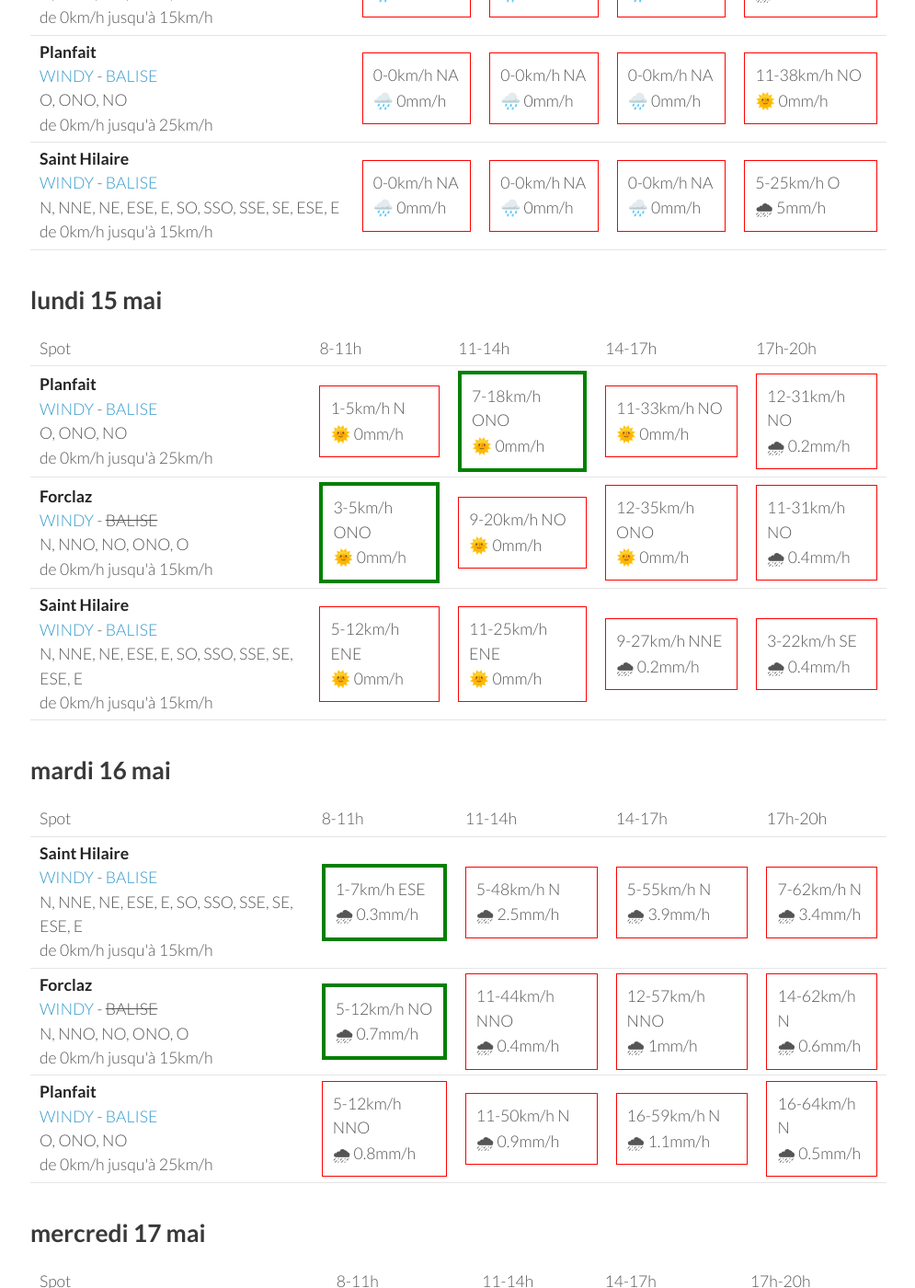
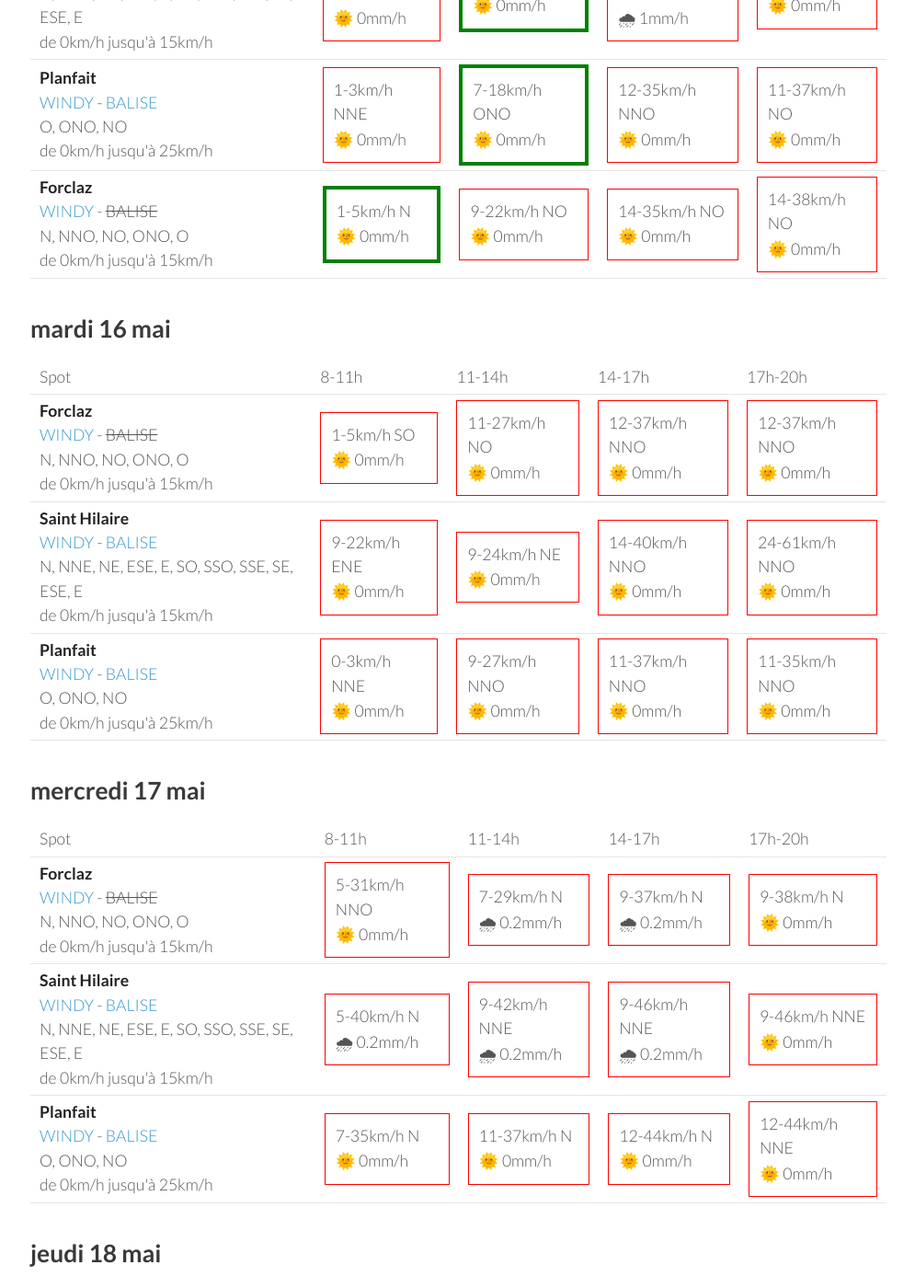
Before and after one commit to parapente-dans-le-nord/parapente-dans-le-nord.github.io, a Jekyll site: the page built from alpes_nord.markdown, in a window 1280 px wide and 1400 px high, scrolled down 445 px. Shown: the whole window at 92% size, without its empty margins (25-1020 px from the left). Built offline with Jekyll 4.4.1, drawn with Linux system fonts in a browser that asks for light colours; some of the changed text lies outside the part shown.

Commit message:
update index.markdown

```diff
--- a/alpes_nord.markdown
+++ b/alpes_nord.markdown
@@ -7,51 +7,8 @@ title:  "Tous les spots"
 {: .links}
 
 # Prevision Windy, modèle Arome
-page mise à jour le dimanche 14 mai 22:26
+page mise à jour le lundi 15 mai 06:26
 
-## dimanche 14 mai
-
-{::nomarkdown}
-<table>
-  <tbody>
-    <tr>
-      <td>Spot</td>
-      <td>8-11h</td>
-      <td>11-14h</td>
-      <td>14-17h</td>
-      <td>17h-20h</td>
-    </tr>
-<tr>
-        <td><strong>Forclaz</strong><br><a href="https://windy.com/45.814/6.247?45.375,6.246,8,m:eVwaglz">WINDY</a> - <span class="no-balise"> BALISE </span><br> <span class="vent-favorable">N, NNO, NO, ONO, O</span><br><span class="force-vent">de 0km/h jusqu'à 15km/h</span> </td>
-
-            <td><div class="not-flyable"><p>0-0km/h NA</p><p>🌧️ 0mm/h</p></div></td>
-            <td><div class="not-flyable"><p>0-0km/h NA</p><p>🌧️ 0mm/h</p></div></td>
-            <td><div class="not-flyable"><p>0-0km/h NA</p><p>🌧️ 0mm/h</p></div></td>
-            <td><div class="not-flyable"><p>9-27km/h NNO</p><p>🌧 1.5mm/h</p></div></td>
-
-    </tr>
-<tr>
-        <td><strong>Planfait</strong><br><a href="https://windy.com/45.853/6.223?45.415,6.223,8">WINDY</a> - <span class=""><a href="https://www.openwindmap.org/PP496">BALISE</a> </span><br> <span class="vent-favorable">O, ONO, NO</span><br><span class="force-vent">de 0km/h jusqu'à 25km/h</span> </td>
-
-            <td><div class="not-flyable"><p>0-0km/h NA</p><p>🌧️ 0mm/h</p></div></td>
-            <td><div class="not-flyable"><p>0-0km/h NA</p><p>🌧️ 0mm/h</p></div></td>
-            <td><div class="not-flyable"><p>0-0km/h NA</p><p>🌧️ 0mm/h</p></div></td>
-            <td><div class="not-flyable"><p>11-38km/h NO</p><p>🌞 0mm/h</p></div></td>
-
-    </tr>
-<tr>
-        <td><strong>Saint Hilaire</strong><br><a href="https://windy.com/45.307/5.888?45.087,5.889,9,m:eUFagkX">WINDY</a> - <span class=""><a href="http://www.balisemeteo.com/balise.php?idBalise=61">BALISE</a> </span><br> <span class="vent-favorable">N, NNE, NE, ESE, E, SO, SSO, SSE, SE, ESE, E</span><br><span class="force-vent">de 0km/h jusqu'à 15km/h</span> </td>
-
-            <td><div class="not-flyable"><p>0-0km/h NA</p><p>🌧️ 0mm/h</p></div></td>
-            <td><div class="not-flyable"><p>0-0km/h NA</p><p>🌧️ 0mm/h</p></div></td>
-            <td><div class="not-flyable"><p>0-0km/h NA</p><p>🌧️ 0mm/h</p></div></td>
-            <td><div class="not-flyable"><p>5-25km/h O</p><p>🌧 5mm/h</p></div></td>
-
-    </tr>
-
-</tbody>
-</table>
-{:/}
 ## lundi 15 mai
 
 {::nomarkdown}
@@ -65,32 +22,32 @@ page mise à jour le dimanche 14 mai 22:26
       <td>17h-20h</td>
     </tr>
 <tr>
+        <td><strong>Saint Hilaire</strong><br><a href="https://windy.com/45.307/5.888?45.087,5.889,9,m:eUFagkX">WINDY</a> - <span class=""><a href="http://www.balisemeteo.com/balise.php?idBalise=61">BALISE</a> </span><br> <span class="vent-favorable">N, NNE, NE, ESE, E, SO, SSO, SSE, SE, ESE, E</span><br><span class="force-vent">de 0km/h jusqu'à 15km/h</span> </td>
+
+            <td><div class="not-flyable"><p>5-14km/h ENE</p><p>🌞 0mm/h</p></div></td>
+            <td><div class="flyable"><p>5-12km/h NE</p><p>🌞 0mm/h</p></div></td>
+            <td><div class="not-flyable"><p>11-29km/h ENE</p><p>🌧 1mm/h</p></div></td>
+            <td><div class="not-flyable"><p>5-33km/h N</p><p>🌞 0mm/h</p></div></td>
+
+
+    </tr>
+<tr>
         <td><strong>Planfait</strong><br><a href="https://windy.com/45.853/6.223?45.415,6.223,8">WINDY</a> - <span class=""><a href="https://www.openwindmap.org/PP496">BALISE</a> </span><br> <span class="vent-favorable">O, ONO, NO</span><br><span class="force-vent">de 0km/h jusqu'à 25km/h</span> </td>
 
-            <td><div class="not-flyable"><p>1-5km/h N</p><p>🌞 0mm/h</p></div></td>
+            <td><div class="not-flyable"><p>1-3km/h NNE</p><p>🌞 0mm/h</p></div></td>
             <td><div class="flyable"><p>7-18km/h ONO</p><p>🌞 0mm/h</p></div></td>
-            <td><div class="not-flyable"><p>11-33km/h NO</p><p>🌞 0mm/h</p></div></td>
-            <td><div class="not-flyable"><p>12-31km/h NO</p><p>🌧 0.2mm/h</p></div></td>
+            <td><div class="not-flyable"><p>12-35km/h NNO</p><p>🌞 0mm/h</p></div></td>
+            <td><div class="not-flyable"><p>11-37km/h NO</p><p>🌞 0mm/h</p></div></td>
 
 
     </tr>
 <tr>
         <td><strong>Forclaz</strong><br><a href="https://windy.com/45.814/6.247?45.375,6.246,8,m:eVwaglz">WINDY</a> - <span class="no-balise"> BALISE </span><br> <span class="vent-favorable">N, NNO, NO, ONO, O</span><br><span class="force-vent">de 0km/h jusqu'à 15km/h</span> </td>
 
-            <td><div class="flyable"><p>3-5km/h ONO</p><p>🌞 0mm/h</p></div></td>
-            <td><div class="not-flyable"><p>9-20km/h NO</p><p>🌞 0mm/h</p></div></td>
-            <td><div class="not-flyable"><p>12-35km/h ONO</p><p>🌞 0mm/h</p></div></td>
-            <td><div class="not-flyable"><p>11-31km/h NO</p><p>🌧 0.4mm/h</p></div></td>
-
-
-    </tr>
-<tr>
-        <td><strong>Saint Hilaire</strong><br><a href="https://windy.com/45.307/5.888?45.087,5.889,9,m:eUFagkX">WINDY</a> - <span class=""><a href="http://www.balisemeteo.com/balise.php?idBalise=61">BALISE</a> </span><br> <span class="vent-favorable">N, NNE, NE, ESE, E, SO, SSO, SSE, SE, ESE, E</span><br><span class="force-vent">de 0km/h jusqu'à 15km/h</span> </td>
-
-            <td><div class="not-flyable"><p>5-12km/h ENE</p><p>🌞 0mm/h</p></div></td>
-            <td><div class="not-flyable"><p>11-25km/h ENE</p><p>🌞 0mm/h</p></div></td>
-            <td><div class="not-flyable"><p>9-27km/h NNE</p><p>🌧 0.2mm/h</p></div></td>
-            <td><div class="not-flyable"><p>3-22km/h SE</p><p>🌧 0.4mm/h</p></div></td>
+            <td><div class="flyable"><p>1-5km/h N</p><p>🌞 0mm/h</p></div></td>
+            <td><div class="not-flyable"><p>9-22km/h NO</p><p>🌞 0mm/h</p></div></td>
+            <td><div class="not-flyable"><p>14-35km/h NO</p><p>🌞 0mm/h</p></div></td>
+            <td><div class="not-flyable"><p>14-38km/h NO</p><p>🌞 0mm/h</p></div></td>
 
 
     </tr>
@@ -111,32 +68,32 @@ page mise à jour le dimanche 14 mai 22:26
       <td>17h-20h</td>
     </tr>
 <tr>
-        <td><strong>Saint Hilaire</strong><br><a href="https://windy.com/45.307/5.888?45.087,5.889,9,m:eUFagkX">WINDY</a> - <span class=""><a href="http://www.balisemeteo.com/balise.php?idBalise=61">BALISE</a> </span><br> <span class="vent-favorable">N, NNE, NE, ESE, E, SO, SSO, SSE, SE, ESE, E</span><br><span class="force-vent">de 0km/h jusqu'à 15km/h</span> </td>
+        <td><strong>Forclaz</strong><br><a href="https://windy.com/45.814/6.247?45.375,6.246,8,m:eVwaglz">WINDY</a> - <span class="no-balise"> BALISE </span><br> <span class="vent-favorable">N, NNO, NO, ONO, O</span><br><span class="force-vent">de 0km/h jusqu'à 15km/h</span> </td>
 
-            <td><div class="flyable"><p>1-7km/h ESE</p><p>🌧 0.3mm/h</p></div></td>
-            <td><div class="not-flyable"><p>5-48km/h N</p><p>🌧 2.5mm/h</p></div></td>
-            <td><div class="not-flyable"><p>5-55km/h N</p><p>🌧 3.9mm/h</p></div></td>
-            <td><div class="not-flyable"><p>7-62km/h N</p><p>🌧 3.4mm/h</p></div></td>
+            <td><div class="not-flyable"><p>1-5km/h SO</p><p>🌞 0mm/h</p></div></td>
+            <td><div class="not-flyable"><p>11-27km/h NO</p><p>🌞 0mm/h</p></div></td>
+            <td><div class="not-flyable"><p>12-37km/h NNO</p><p>🌞 0mm/h</p></div></td>
+            <td><div class="not-flyable"><p>12-37km/h NNO</p><p>🌞 0mm/h</p></div></td>
 
 
     </tr>
 <tr>
-        <td><strong>Forclaz</strong><br><a href="https://windy.com/45.814/6.247?45.375,6.246,8,m:eVwaglz">WINDY</a> - <span class="no-balise"> BALISE </span><br> <span class="vent-favorable">N, NNO, NO, ONO, O</span><br><span class="force-vent">de 0km/h jusqu'à 15km/h</span> </td>
+        <td><strong>Saint Hilaire</strong><br><a href="https://windy.com/45.307/5.888?45.087,5.889,9,m:eUFagkX">WINDY</a> - <span class=""><a href="http://www.balisemeteo.com/balise.php?idBalise=61">BALISE</a> </span><br> <span class="vent-favorable">N, NNE, NE, ESE, E, SO, SSO, SSE, SE, ESE, E</span><br><span class="force-vent">de 0km/h jusqu'à 15km/h</span> </td>
 
-            <td><div class="flyable"><p>5-12km/h NO</p><p>🌧 0.7mm/h</p></div></td>
-            <td><div class="not-flyable"><p>11-44km/h NNO</p><p>🌧 0.4mm/h</p></div></td>
-            <td><div class="not-flyable"><p>12-57km/h NNO</p><p>🌧 1mm/h</p></div></td>
-            <td><div class="not-flyable"><p>14-62km/h N</p><p>🌧 0.6mm/h</p></div></td>
+            <td><div class="not-flyable"><p>9-22km/h ENE</p><p>🌞 0mm/h</p></div></td>
+            <td><div class="not-flyable"><p>9-24km/h NE</p><p>🌞 0mm/h</p></div></td>
+            <td><div class="not-flyable"><p>14-40km/h NNO</p><p>🌞 0mm/h</p></div></td>
+            <td><div class="not-flyable"><p>24-61km/h NNO</p><p>🌞 0mm/h</p></div></td>
 
 
     </tr>
 <tr>
         <td><strong>Planfait</strong><br><a href="https://windy.com/45.853/6.223?45.415,6.223,8">WINDY</a> - <span class=""><a href="https://www.openwindmap.org/PP496">BALISE</a> </span><br> <span class="vent-favorable">O, ONO, NO</span><br><span class="force-vent">de 0km/h jusqu'à 25km/h</span> </td>
 
-            <td><div class="not-flyable"><p>5-12km/h NNO</p><p>🌧 0.8mm/h</p></div></td>
-            <td><div class="not-flyable"><p>11-50km/h N</p><p>🌧 0.9mm/h</p></div></td>
-            <td><div class="not-flyable"><p>16-59km/h N</p><p>🌧 1.1mm/h</p></div></td>
-            <td><div class="not-flyable"><p>16-64km/h N</p><p>🌧 0.5mm/h</p></div></td>
+            <td><div class="not-flyable"><p>0-3km/h NNE</p><p>🌞 0mm/h</p></div></td>
+            <td><div class="not-flyable"><p>9-27km/h NNO</p><p>🌞 0mm/h</p></div></td>
+            <td><div class="not-flyable"><p>11-37km/h NNO</p><p>🌞 0mm/h</p></div></td>
+            <td><div class="not-flyable"><p>11-35km/h NNO</p><p>🌞 0mm/h</p></div></td>
 
 
     </tr>
@@ -157,32 +114,32 @@ page mise à jour le dimanche 14 mai 22:26
       <td>17h-20h</td>
     </tr>
 <tr>
-        <td><strong>Saint Hilaire</strong><br><a href="https://windy.com/45.307/5.888?45.087,5.889,9,m:eUFagkX">WINDY</a> - <span class=""><a href="http://www.balisemeteo.com/balise.php?idBalise=61">BALISE</a> </span><br> <span class="vent-favorable">N, NNE, NE, ESE, E, SO, SSO, SSE, SE, ESE, E</span><br><span class="force-vent">de 0km/h jusqu'à 15km/h</span> </td>
+        <td><strong>Forclaz</strong><br><a href="https://windy.com/45.814/6.247?45.375,6.246,8,m:eVwaglz">WINDY</a> - <span class="no-balise"> BALISE </span><br> <span class="vent-favorable">N, NNO, NO, ONO, O</span><br><span class="force-vent">de 0km/h jusqu'à 15km/h</span> </td>
 
-            <td><div class="not-flyable"><p>5-33km/h N</p><p>🌧 0.2mm/h</p></div></td>
-            <td><div class="not-flyable"><p>9-40km/h N</p><p>🌧 0.2mm/h</p></div></td>
-            <td><div class="not-flyable"><p>9-42km/h NNE</p><p>🌧 0.4mm/h</p></div></td>
-            <td><div class="not-flyable"><p>9-44km/h NNE</p><p>🌧 0.3mm/h</p></div></td>
+            <td><div class="not-flyable"><p>5-31km/h NNO</p><p>🌞 0mm/h</p></div></td>
+            <td><div class="not-flyable"><p>7-29km/h N</p><p>🌧 0.2mm/h</p></div></td>
+            <td><div class="not-flyable"><p>9-37km/h N</p><p>🌧 0.2mm/h</p></div></td>
+            <td><div class="not-flyable"><p>9-38km/h N</p><p>🌞 0mm/h</p></div></td>
 
 
     </tr>
 <tr>
-        <td><strong>Forclaz</strong><br><a href="https://windy.com/45.814/6.247?45.375,6.246,8,m:eVwaglz">WINDY</a> - <span class="no-balise"> BALISE </span><br> <span class="vent-favorable">N, NNO, NO, ONO, O</span><br><span class="force-vent">de 0km/h jusqu'à 15km/h</span> </td>
+        <td><strong>Saint Hilaire</strong><br><a href="https://windy.com/45.307/5.888?45.087,5.889,9,m:eUFagkX">WINDY</a> - <span class=""><a href="http://www.balisemeteo.com/balise.php?idBalise=61">BALISE</a> </span><br> <span class="vent-favorable">N, NNE, NE, ESE, E, SO, SSO, SSE, SE, ESE, E</span><br><span class="force-vent">de 0km/h jusqu'à 15km/h</span> </td>
 
-            <td><div class="not-flyable"><p>5-25km/h NNO</p><p>🌞 0mm/h</p></div></td>
-            <td><div class="not-flyable"><p>5-25km/h N</p><p>🌞 0mm/h</p></div></td>
-            <td><div class="not-flyable"><p>9-37km/h NNO</p><p>🌞 0mm/h</p></div></td>
-            <td><div class="not-flyable"><p>9-38km/h NNO</p><p>🌞 0mm/h</p></div></td>
+            <td><div class="not-flyable"><p>5-40km/h N</p><p>🌧 0.2mm/h</p></div></td>
+            <td><div class="not-flyable"><p>9-42km/h NNE</p><p>🌧 0.2mm/h</p></div></td>
+            <td><div class="not-flyable"><p>9-46km/h NNE</p><p>🌧 0.2mm/h</p></div></td>
+            <td><div class="not-flyable"><p>9-46km/h NNE</p><p>🌞 0mm/h</p></div></td>
 
 
     </tr>
 <tr>
         <td><strong>Planfait</strong><br><a href="https://windy.com/45.853/6.223?45.415,6.223,8">WINDY</a> - <span class=""><a href="https://www.openwindmap.org/PP496">BALISE</a> </span><br> <span class="vent-favorable">O, ONO, NO</span><br><span class="force-vent">de 0km/h jusqu'à 25km/h</span> </td>
 
-            <td><div class="not-flyable"><p>7-31km/h N</p><p>🌞 0mm/h</p></div></td>
-            <td><div class="not-flyable"><p>9-33km/h N</p><p>🌞 0mm/h</p></div></td>
-            <td><div class="not-flyable"><p>11-40km/h N</p><p>🌞 0mm/h</p></div></td>
-            <td><div class="not-flyable"><p>11-42km/h N</p><p>🌞 0mm/h</p></div></td>
+            <td><div class="not-flyable"><p>7-35km/h N</p><p>🌞 0mm/h</p></div></td>
+            <td><div class="not-flyable"><p>11-37km/h N</p><p>🌞 0mm/h</p></div></td>
+            <td><div class="not-flyable"><p>12-44km/h N</p><p>🌞 0mm/h</p></div></td>
+            <td><div class="not-flyable"><p>12-44km/h NNE</p><p>🌞 0mm/h</p></div></td>
 
 
     </tr>
@@ -205,8 +162,8 @@ page mise à jour le dimanche 14 mai 22:26
 <tr>
         <td><strong>Planfait</strong><br><a href="https://windy.com/45.853/6.223?45.415,6.223,8">WINDY</a> - <span class=""><a href="https://www.openwindmap.org/PP496">BALISE</a> </span><br> <span class="vent-favorable">O, ONO, NO</span><br><span class="force-vent">de 0km/h jusqu'à 25km/h</span> </td>
 
-            <td><div class="flyable"><p>1-11km/h ONO</p><p>🌞 0mm/h</p></div></td>
-            <td><div class="flyable"><p>5-24km/h NO</p><p>🌞 0mm/h</p></div></td>
+            <td><div class="flyable"><p>1-11km/h O</p><p>🌞 0mm/h</p></div></td>
+            <td><div class="flyable"><p>5-24km/h ONO</p><p>🌞 0mm/h</p></div></td>
             <td><div class="not-flyable"><p>9-33km/h NO</p><p>🌧 0.2mm/h</p></div></td>
             <td><div class="not-flyable"><p>5-33km/h NNO</p><p>🌧 0.9mm/h</p></div></td>
 
@@ -215,8 +172,8 @@ page mise à jour le dimanche 14 mai 22:26
 <tr>
         <td><strong>Saint Hilaire</strong><br><a href="https://windy.com/45.307/5.888?45.087,5.889,9,m:eUFagkX">WINDY</a> - <span class=""><a href="http://www.balisemeteo.com/balise.php?idBalise=61">BALISE</a> </span><br> <span class="vent-favorable">N, NNE, NE, ESE, E, SO, SSO, SSE, SE, ESE, E</span><br><span class="force-vent">de 0km/h jusqu'à 15km/h</span> </td>
 
-            <td><div class="not-flyable"><p>1-11km/h NO</p><p>🌞 0mm/h</p></div></td>
-            <td><div class="not-flyable"><p>3-22km/h ONO</p><p>🌞 0mm/h</p></div></td>
+            <td><div class="not-flyable"><p>1-9km/h NO</p><p>🌞 0mm/h</p></div></td>
+            <td><div class="not-flyable"><p>3-22km/h NO</p><p>🌞 0mm/h</p></div></td>
             <td><div class="not-flyable"><p>5-38km/h NNO</p><p>🌞 0mm/h</p></div></td>
             <td><div class="not-flyable"><p>5-29km/h NNE</p><p>🌧 2.8mm/h</p></div></td>
 
@@ -226,9 +183,9 @@ page mise à jour le dimanche 14 mai 22:26
         <td><strong>Forclaz</strong><br><a href="https://windy.com/45.814/6.247?45.375,6.246,8,m:eVwaglz">WINDY</a> - <span class="no-balise"> BALISE </span><br> <span class="vent-favorable">N, NNO, NO, ONO, O</span><br><span class="force-vent">de 0km/h jusqu'à 15km/h</span> </td>
 
             <td><div class="not-flyable"><p>1-11km/h OSO</p><p>🌞 0mm/h</p></div></td>
-            <td><div class="not-flyable"><p>5-22km/h ONO</p><p>🌞 0mm/h</p></div></td>
-            <td><div class="not-flyable"><p>9-35km/h NO</p><p>🌞 0mm/h</p></div></td>
-            <td><div class="not-flyable"><p>7-38km/h NO</p><p>🌞 0mm/h</p></div></td>
+            <td><div class="not-flyable"><p>5-24km/h ONO</p><p>🌞 0mm/h</p></div></td>
+            <td><div class="not-flyable"><p>7-33km/h NO</p><p>🌧 0.7mm/h</p></div></td>
+            <td><div class="not-flyable"><p>5-33km/h NNO</p><p>🌧 1.4mm/h</p></div></td>
 
 
     </tr>
@@ -271,10 +228,10 @@ page mise à jour le dimanche 14 mai 22:26
 <tr>
         <td><strong>Forclaz</strong><br><a href="https://windy.com/45.814/6.247?45.375,6.246,8,m:eVwaglz">WINDY</a> - <span class="no-balise"> BALISE </span><br> <span class="vent-favorable">N, NNO, NO, ONO, O</span><br><span class="force-vent">de 0km/h jusqu'à 15km/h</span> </td>
 
-            <td><div class="not-flyable"><p>1-12km/h SE</p><p>🌞 0mm/h</p></div></td>
-            <td><div class="not-flyable"><p>5-22km/h ONO</p><p>🌞 0mm/h</p></div></td>
-            <td><div class="not-flyable"><p>5-31km/h NO</p><p>🌧 1.5mm/h</p></div></td>
-            <td><div class="not-flyable"><p>5-24km/h ONO</p><p>🌧 0.7mm/h</p></div></td>
+            <td><div class="not-flyable"><p>1-12km/h ESE</p><p>🌞 0mm/h</p></div></td>
+            <td><div class="not-flyable"><p>3-16km/h ONO</p><p>🌞 0mm/h</p></div></td>
+            <td><div class="not-flyable"><p>7-33km/h NO</p><p>🌧 1.1mm/h</p></div></td>
+            <td><div class="not-flyable"><p>3-33km/h NNO</p><p>🌧 2.4mm/h</p></div></td>
 
 
     </tr>
```
